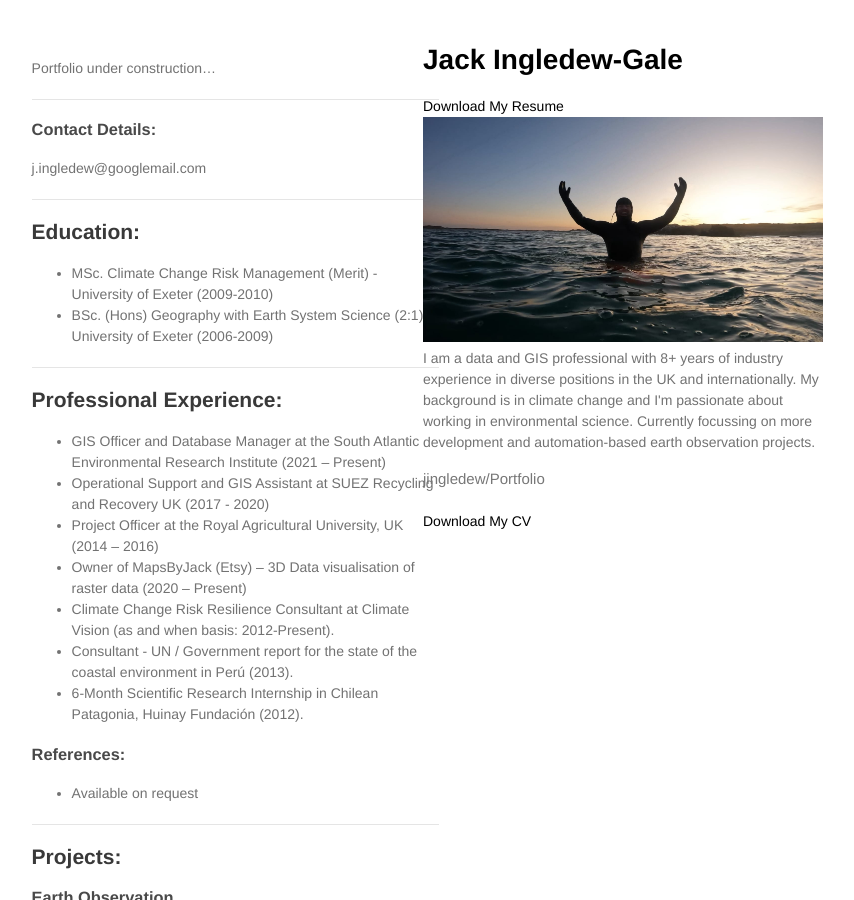
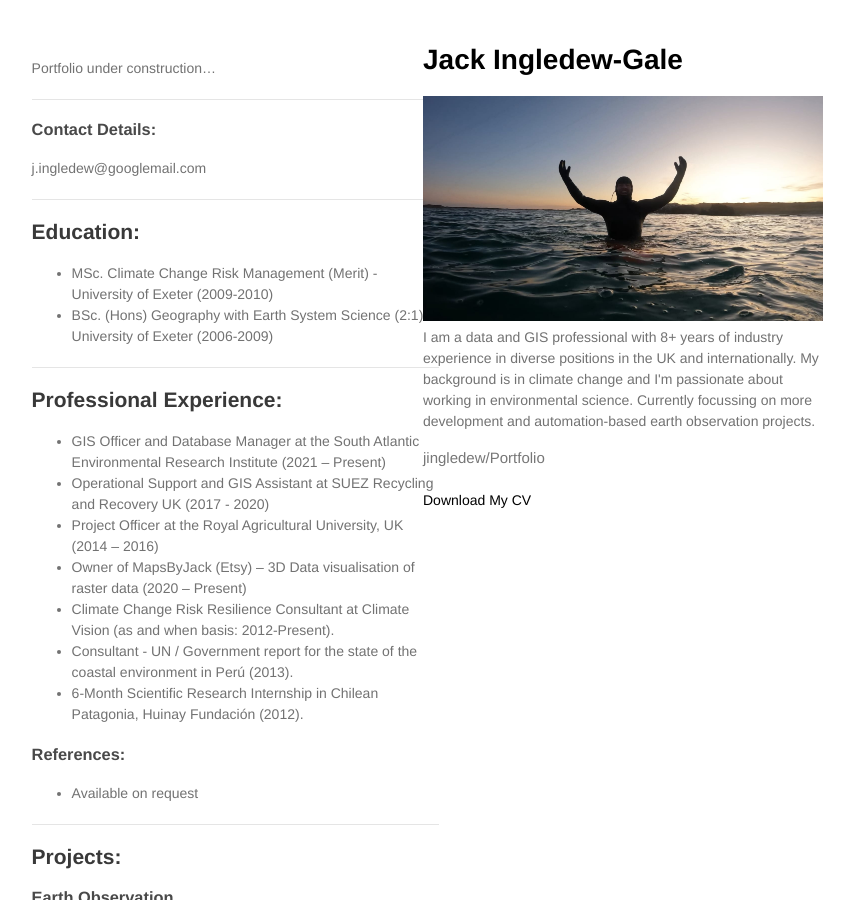
Before and after one commit to jingledew/Portfolio, a Jekyll site: the page built from README.md, in a window 1280 px wide and 900 px high. Shown: the whole window, without its empty margins (201-1055 px from the left). Built offline with Jekyll 4.4.1, drawn with Linux system fonts in a browser that asks for light colours; our own code applies the rules of GitHub Pages for plain Markdown files.

Commit message:
Update default.html

```diff
--- a/_layouts/default.html
+++ b/_layouts/default.html
@@ -16,8 +16,6 @@
     <div class="wrapper">
       <header>
         <h1><a href="{{ "/" | absolute_url }}">{{ site.title | default: site.github.repository_name }}</a></h1>
-        <a href="/images/cv.pdf" target="_blank">Download My Resume</a>
-
 
         {% if site.logo %}
           <img src="{{site.logo | relative_url}}" alt="Logo" />
```
